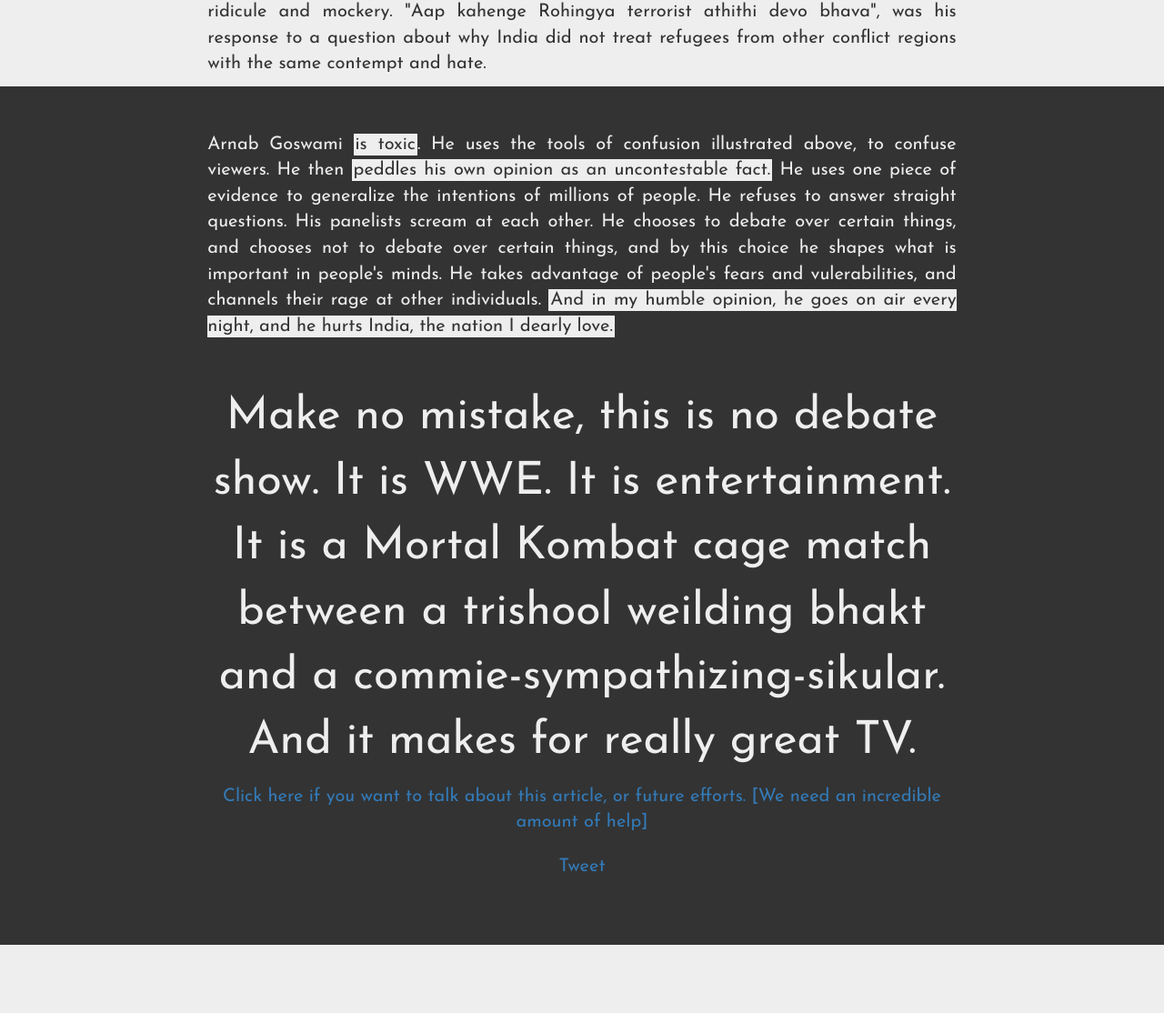
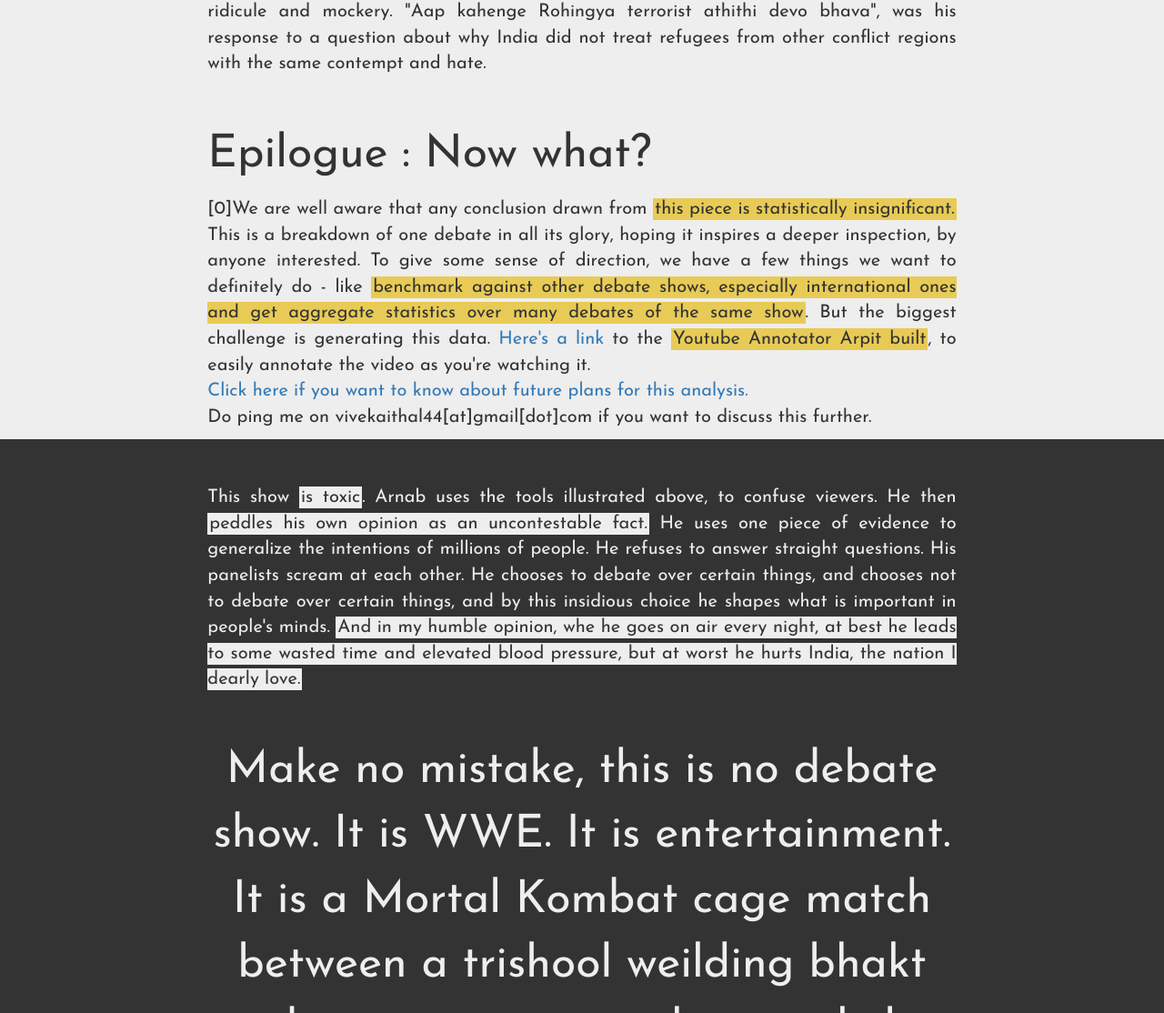
Before and after one commit to nuwandavek/shoutitout, a website: page index.html in a window 1280 px wide. Shown: the part 6173-7287 px from the top of the page at 91% size. Before the commit the page ends 7212 px from the top, so only its background shows below. Drawn offline with nearby package versions, Linux system fonts and the light colour scheme.

Commit message:
edits and next section

```diff
--- a/index.html
+++ b/index.html
@@ -161,13 +161,17 @@
 				Red herring and hyperbole are Arnab's go-to methods to rile up the panelists. He heckles them with statements such as "You should be ashamed" and "I will continue till you muster the courage to reply". He says things like "The Rohingya will come to every Indian city and take over", which is silly because Bangalore will be under water by the time they get here. His panelists make him proud with their smokescreens and evasions. <span class="hlight">Shubhrashta bellowed "THIS IS NONSENSE!" 6 times, when Dinesh Varshey was speaking. Dinesh Varshey screamed "SHUT UP ARNAB GOSWAMI!" through out the final few minutes of the debate.</span> <br>
 				Almost all panelists evade legitimate questions with counter questions. "Aren't you concerned about Rohingyas being murdered?" is met with "Aren't you concerned about Kashmiri Pandits being murdered?". Arnab especially answers legitimate questions with ridicule and mockery. "Aap kahenge Rohingya terrorist athithi devo bhava", was his response to a question about why India did not treat refugees from other conflict regions with the same contempt and hate.
 			</p>
+
+			<p class="sec_title">Epilogue : Now what?</p>
+			<p>[0]We are well aware that any conclusion drawn from <span class="hlight">this piece is statistically insignificant.</span> This is a breakdown of one debate in all its glory, hoping it inspires a deeper inspection, by anyone interested. To give some sense of direction, we have a few things we want to definitely do - like <span class="hlight">benchmark against other debate shows, especially international ones and get aggregate statistics over many debates of the same show</span>. But the biggest challenge is generating this data. <a href="https://github.com/korroktheslavemaster/youtube-annotation">Here's a link</a> to the <span class="hlight">Youtube Annotator Arpit built</span>, to easily annotate the video as you're watching it. <br><a href="next.html">Click here if you want to know about future plans for this analysis.</a><br>
+			Do ping me on vivekaithal44[at]gmail[dot]com if you want to discuss this further.</p>
 		</div>
 	</div>
 	<div class="row" style="background-color: #333333; color: #eeeeee">
 		<div class="col-md-offset-2 col-md-8">
-			<p style="margin-top: 50px; text-align: justify;">Arnab Goswami <span class="hlight2">is toxic</span>. He uses the tools of confusion illustrated above, to confuse viewers. He then <span class="hlight2">peddles his own opinion as an uncontestable fact.</span> He uses one piece of evidence to generalize the intentions of millions of people. He refuses to answer straight questions. His panelists scream at each other. He chooses to debate over certain things, and chooses not to debate over certain things, and by this choice he shapes what is important in people's minds. He takes advantage of people's fears and vulerabilities, and channels their rage at other individuals. <span class="hlight2">And in my humble opinion, he goes on air every night, and he hurts India, the nation I dearly love.</span></p> <p style="font-size: 2.5em;text-align: center;margin-top: 50px">
+			<p style="margin-top: 50px; text-align: justify;">This show <span class="hlight2">is toxic</span>. Arnab uses the tools illustrated above, to confuse viewers. He then <span class="hlight2">peddles his own opinion as an uncontestable fact.</span> He uses one piece of evidence to generalize the intentions of millions of people. He refuses to answer straight questions. His panelists scream at each other. He chooses to debate over certain things, and chooses not to debate over certain things, and by this insidious choice he shapes what is important in people's minds. <span class="hlight2">And in my humble opinion, whe he goes on air every night, at best he leads to some wasted time and elevated blood pressure, but at worst he hurts India, the nation I dearly love.</span></p> <p style="font-size: 2.5em;text-align: center;margin-top: 50px">
 			Make no mistake, this is no debate show. It is WWE. It is entertainment. It is a Mortal Kombat cage match between a trishool weilding bhakt and a commie-sympathizing-sikular. <br>And it makes for really great TV.</p>
-			<a href="next.html">Click here if you want to talk about this article, or future efforts. [We need an incredible amount of help]</a>
+
 			<div style="text-align: center;height: 100px; margin-top: 20px">
 				<div class="fb-like" data-href="http://vivekaithal.co/shoutitout" data-layout="button_count" data-action="like" data-size="small" data-show-faces="true" data-share="true"></div>
 					<div style="margin-top: 10px"><a href="https://twitter.com/share" class="twitter-share-button" data-show-count="true">Tweet</a><script async src="//platform.twitter.com/widgets.js" charset="utf-8"></script></div>
```
Also changed, not shown: next.html (+1 -1 lines).
